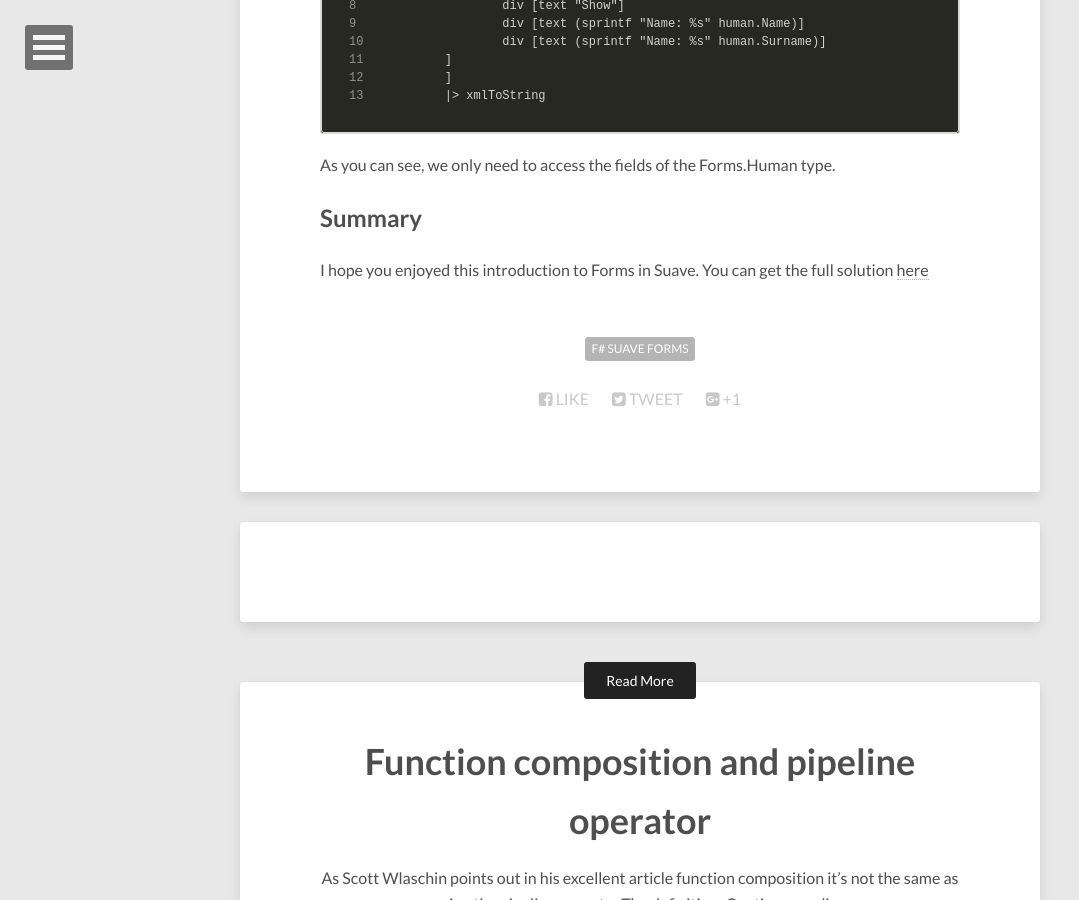
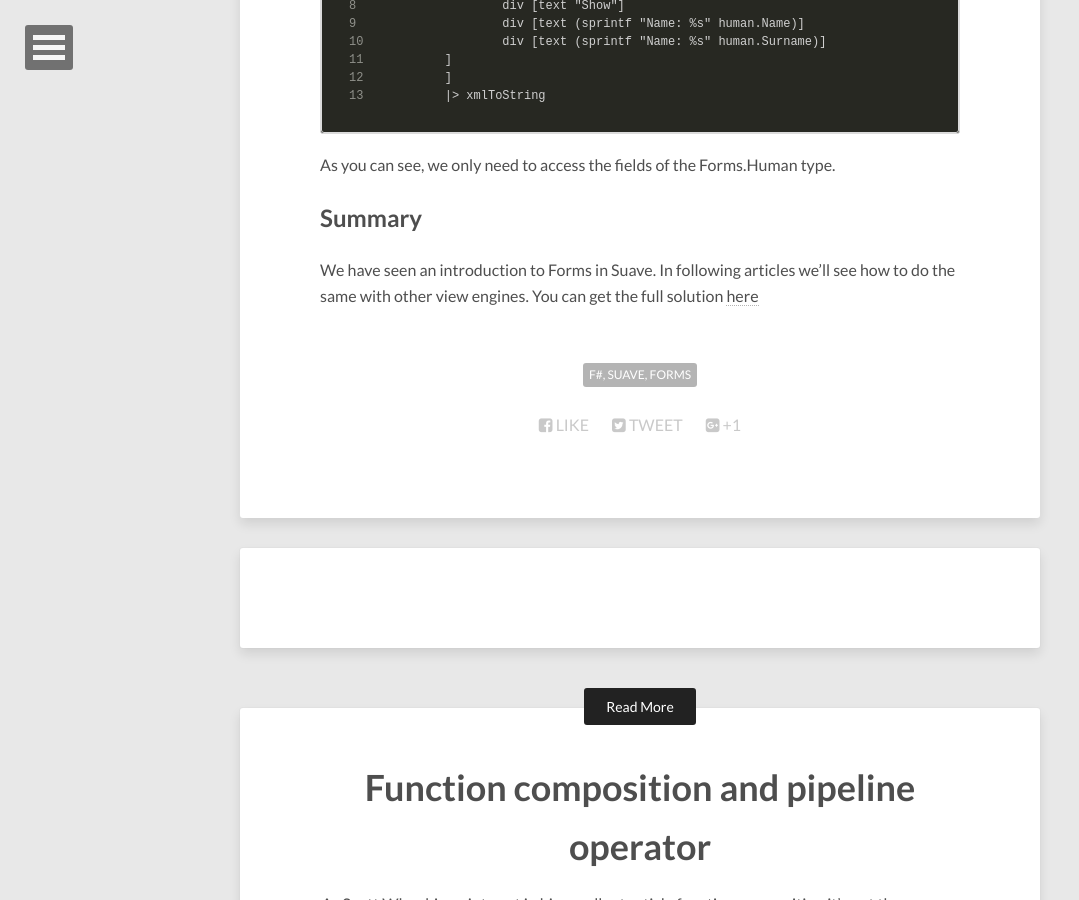
Before and after one commit to vgaltes/vgaltes.github.io, a Jekyll site: the page built from _posts/2016-04-20-forms-with-suave-experimental-and-suave-forms.md, in a window 1280 px wide and 900 px high, scrolled down 3157 px. Shown: the whole window, without its empty margins (0-1079 px from the left). Built offline with Jekyll 4.4.1, drawn with Linux system fonts in a browser that asks for light colours; nearby versions of some CDN libraries; comment, search, counter and statistics services are not loaded; some of the changed lines change nothing that is shown.

Commit message:
Changed tags and category

```diff
--- a/_posts/2016-04-20-forms-with-suave-experimental-and-suave-forms.md
+++ b/_posts/2016-04-20-forms-with-suave-experimental-and-suave-forms.md
@@ -10,9 +10,9 @@
 author_login: vgaltesc
 author_email: vincentredrum@gmail.com
 categories:
-- FSharp
+- Suave
 tags:
-- F# Suave Forms
+- F#, Suave, Forms
 comments: []
 ---
 
@@ -127,4 +127,4 @@
 
 ## Summary ##
 
-I hope you enjoyed this introduction to Forms in Suave. You can get the full solution [here](https://github.com/vgaltes/FSharpForms)
+We have seen an introduction to Forms in Suave. In following articles we'll see how to do the same with other view engines. You can get the full solution [here](https://github.com/vgaltes/FSharpForms)
```
